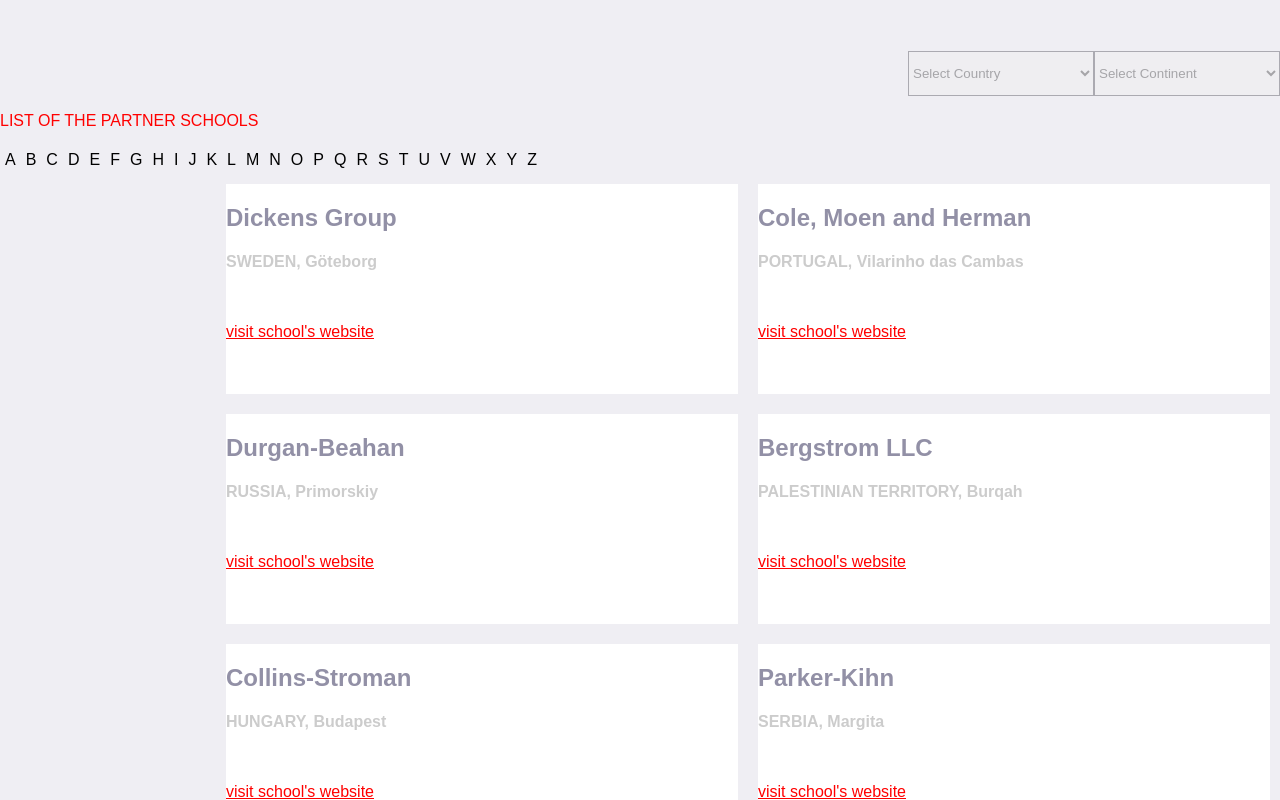
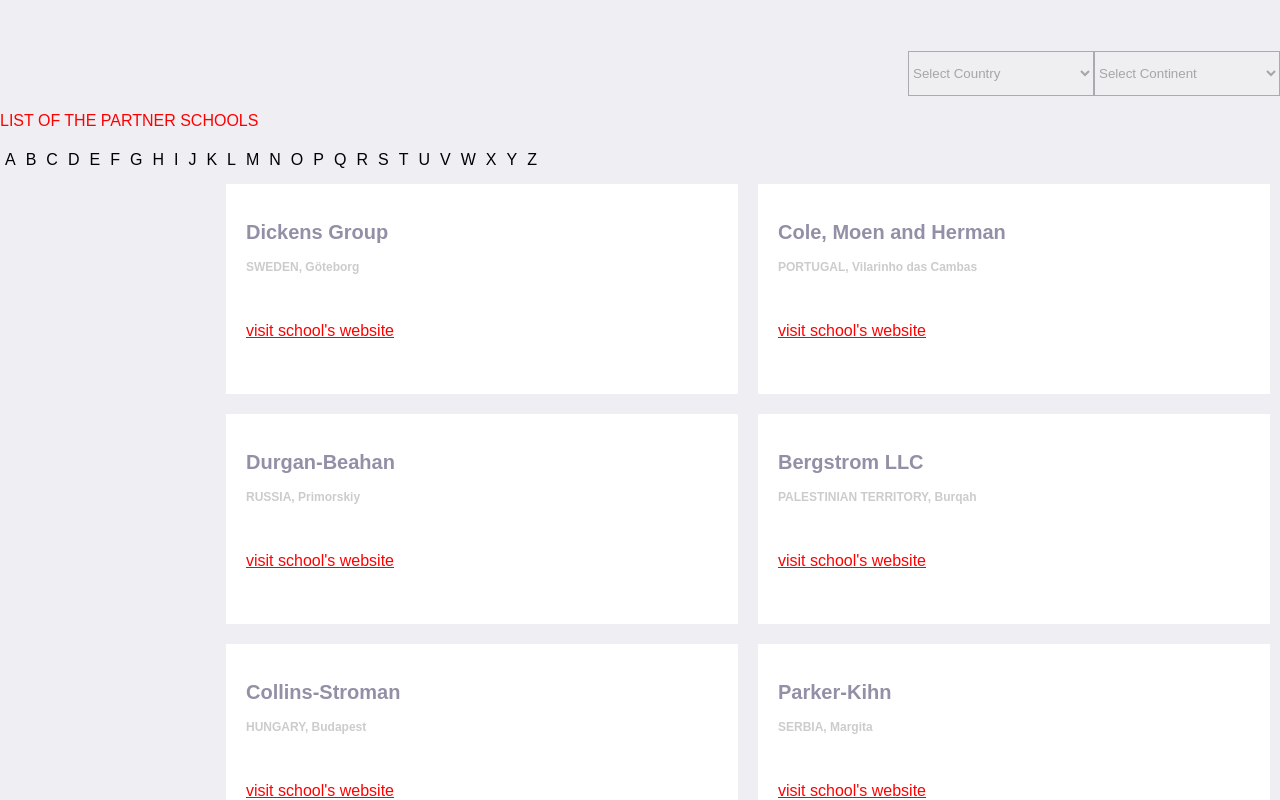
Before and after one commit to Abdo-A/PartneredSchools, a React (Create React App) app: page /partneredschools in a window 1280 px wide. Shown: the top 800 px of the page. Built offline with nearby package versions, Linux system fonts and the light colour scheme; the HTML template or start-up script is replaced by a standard one.

Commit message:
Improved styles

```diff
--- a/src/containers/PartneredSchools/PartneredSchools.css
+++ b/src/containers/PartneredSchools/PartneredSchools.css
@@ -1,7 +1,6 @@
 #partneredschools {
     background-color: #EFEEF3;
     display: grid;
-
 }
 #partneredschools_secondary_title {
     text-transform: uppercase;
@@ -42,15 +41,19 @@
     float: right;
     background-color: white;
     margin: 10px;
+    padding: 20px;
+    box-sizing: border-box;
 }
 
 #partneredschools_card_title {
     color: #9290A6;
     cursor: pointer;
+    font-size: 20px;
 }
 #partneredschools_card_city_country {
     color: #ccc;
     margin-bottom: 10%;
+    font-size: 12px;
 }
 #partneredschools_card_website {
     color: red;
```
